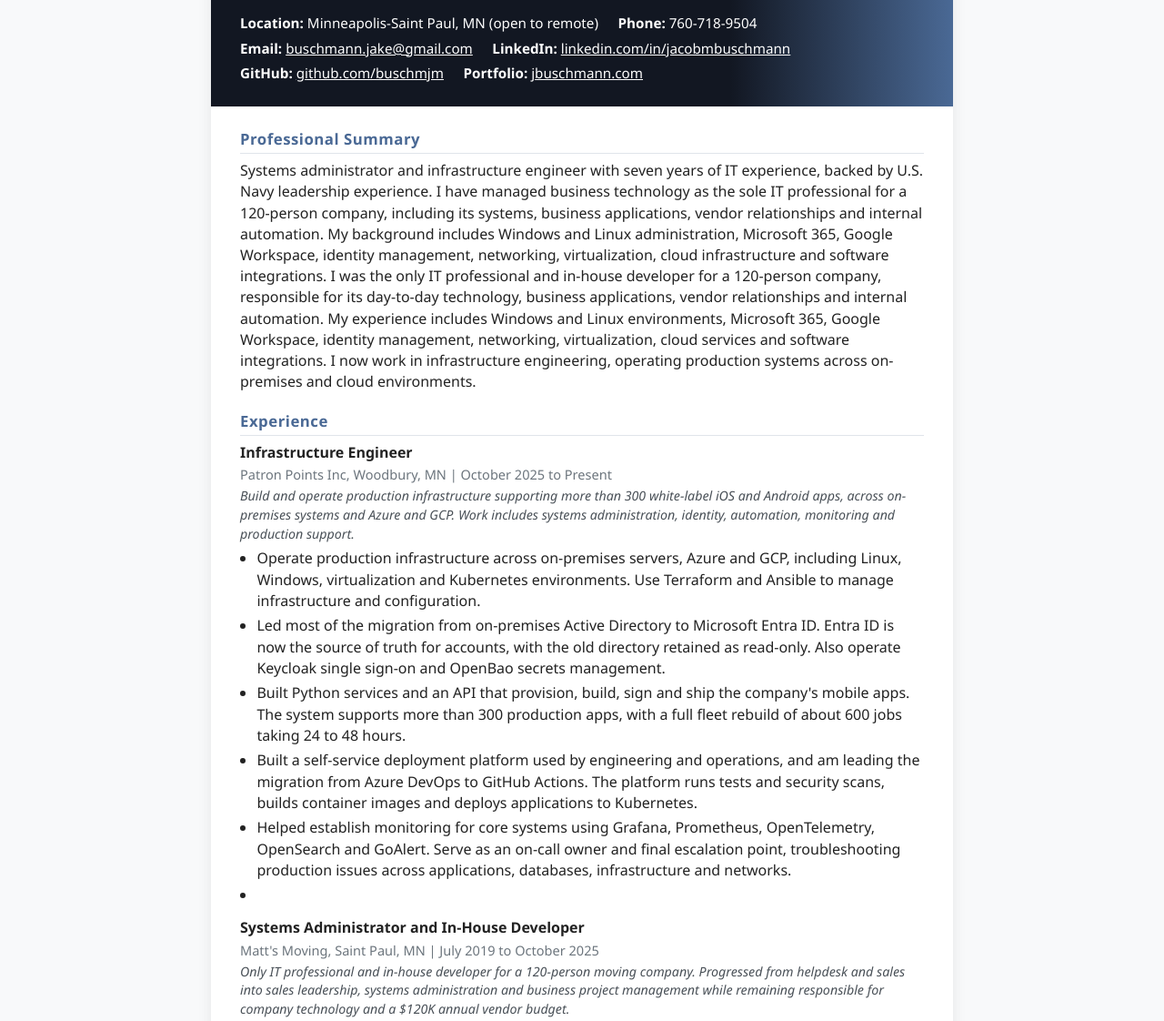
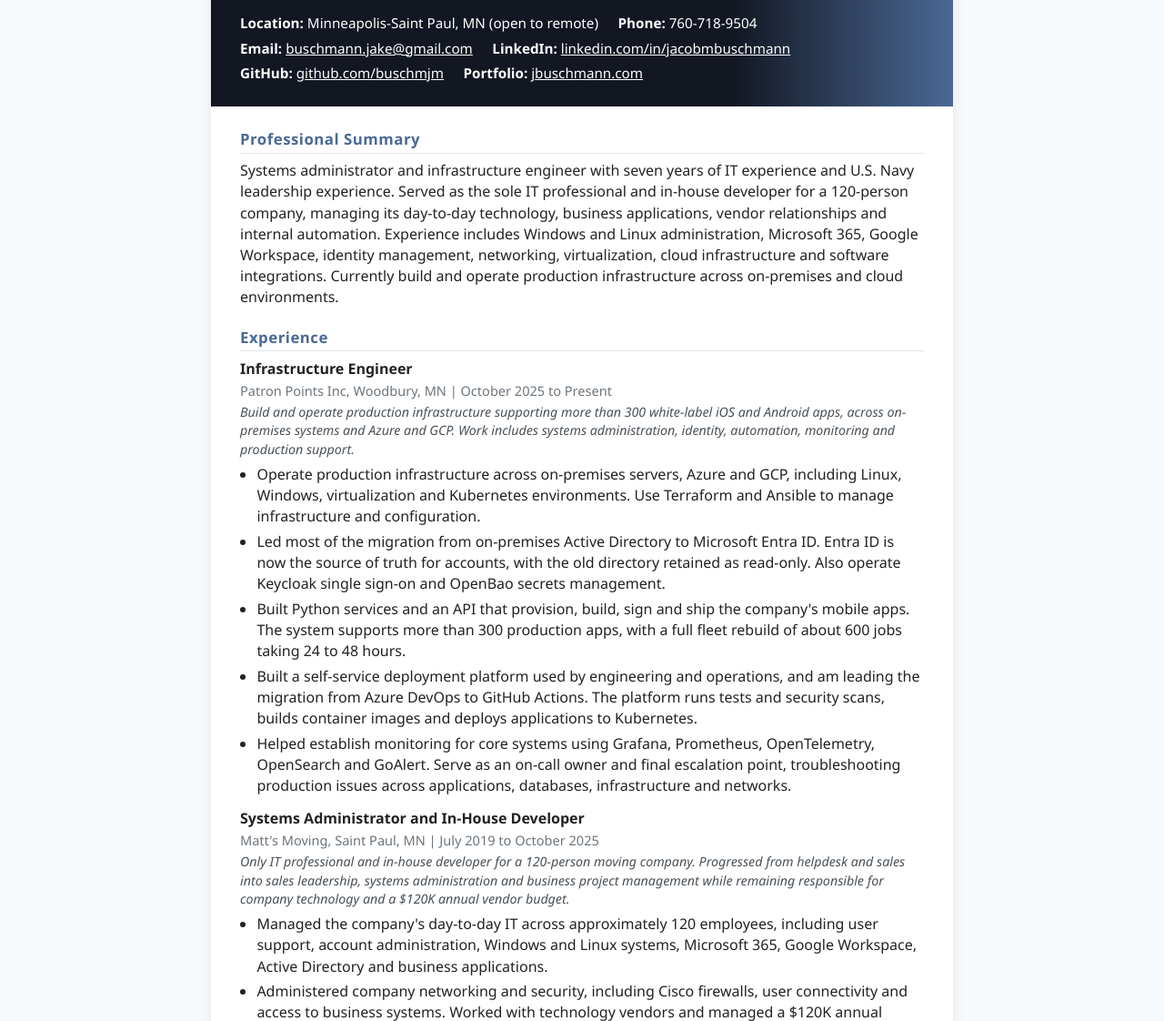
Before and after one commit to buschmjm/resume, a plain HTML site: page systems-administration.html in a window 1280 px wide. Shown: the part 143-1265 px from the top of the page at 91% size. Drawn offline with Linux system fonts and the light colour scheme.

Commit message:
Polish systems resume summary and remove empty list item

```diff
--- a/systems-administration.html
+++ b/systems-administration.html
@@ -31,7 +31,7 @@
     </header>
     <div class="resume-content">
       <h4 class="section-title">Professional Summary</h4>
-      <p>Systems administrator and infrastructure engineer with seven years of IT experience, backed by U.S. Navy leadership experience. I have managed business technology as the sole IT professional for a 120-person company, including its systems, business applications, vendor relationships and internal automation. My background includes Windows and Linux administration, Microsoft 365, Google Workspace, identity management, networking, virtualization, cloud infrastructure and software integrations. I was the only IT professional and in-house developer for a 120-person company, responsible for its day-to-day technology, business applications, vendor relationships and internal automation. My experience includes Windows and Linux environments, Microsoft 365, Google Workspace, identity management, networking, virtualization, cloud services and software integrations. I now work in infrastructure engineering, operating production systems across on-premises and cloud environments.</p>
+      <p>Systems administrator and infrastructure engineer with seven years of IT experience and U.S. Navy leadership experience. Served as the sole IT professional and in-house developer for a 120-person company, managing its day-to-day technology, business applications, vendor relationships and internal automation. Experience includes Windows and Linux administration, Microsoft 365, Google Workspace, identity management, networking, virtualization, cloud infrastructure and software integrations. Currently build and operate production infrastructure across on-premises and cloud environments.</p>
 
       <h4 class="section-title">Experience</h4>
       <div class="job-block">
@@ -44,7 +44,6 @@
           <li>Built Python services and an API that provision, build, sign and ship the company's mobile apps. The system supports more than 300 production apps, with a full fleet rebuild of about 600 jobs taking 24 to 48 hours.</li>
           <li>Built a self-service deployment platform used by engineering and operations, and am leading the migration from Azure DevOps to GitHub Actions. The platform runs tests and security scans, builds container images and deploys applications to Kubernetes.</li>
           <li>Helped establish monitoring for core systems using Grafana, Prometheus, OpenTelemetry, OpenSearch and GoAlert. Serve as an on-call owner and final escalation point, troubleshooting production issues across applications, databases, infrastructure and networks.</li>
-          <li></li>
         </ul>
       </div>
 
@@ -87,9 +86,6 @@
         <li><strong>Intake Relay:</strong> Built a headless API for customer intake and onboarding forms, with versioned workflows, signed webhooks that retry on failure and Stripe integration.</li>
       </ul>
 
-      <h4 class="section-title">Professional Development</h4>
-      <p>Applied AI Conference, Minneapolis, MN | 2026</p>
-
       <h4 class="section-title">Education</h4>
       <p>Technical Diploma, Information Technology, Software Development Specialist<br>Chippewa Valley Technical College, Eau Claire, WI</p>
     </div>
```
